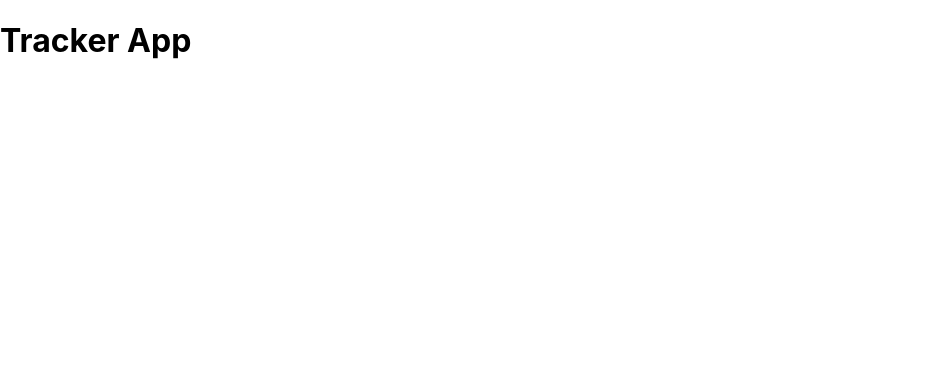
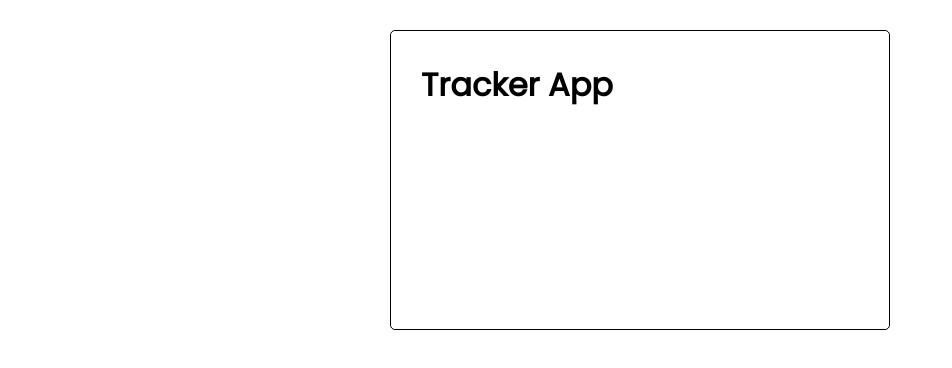
Before and after one commit to nomadkode/nomad-shopping-cart, a React (Create React App) app: page / in a window 1280 px wide. Shown: the top 368 px of the page, without its empty margins (0-952 px from the left). Built offline with nearby package versions, Linux system fonts and the light colour scheme.

Commit message:
add index.css

```diff
--- a/src/components/Header.js
+++ b/src/components/Header.js
@@ -1,9 +1,25 @@
-const Header = () => {
+import PropTypes from 'prop-types';
+
+const Header = ({ title }) => {
   return (
     <header>
-      <h1>Tracker App</h1>
+      <h1>{title}</h1>
     </header>
   );
 };
 
+Header.defaultProps = {
+  title: 'Tracker App',
+};
+
+Header.propTypes = {
+  title: PropTypes.string,
+};
+
+// CSS in JS
+// const headingStyle = {
+//   color: 'red',
+//   backgroundColor: 'black',
+// };
+
 export default Header;
--- a/src/index.css
+++ b/src/index.css
@@ -1,13 +1,112 @@
-body {
+@import url('https://fonts.googleapis.com/css2?family=Poppins:wght@300;400&display=swap');
+
+* {
+  box-sizing: border-box;
   margin: 0;
-  font-family: -apple-system, BlinkMacSystemFont, 'Segoe UI', 'Roboto', 'Oxygen',
-    'Ubuntu', 'Cantarell', 'Fira Sans', 'Droid Sans', 'Helvetica Neue',
-    sans-serif;
-  -webkit-font-smoothing: antialiased;
-  -moz-osx-font-smoothing: grayscale;
+  padding: 0;
 }
 
-code {
-  font-family: source-code-pro, Menlo, Monaco, Consolas, 'Courier New',
-    monospace;
+body {
+  font-family: 'Poppins', sans-serif;
 }
+
+.container {
+  max-width: 500px;
+  margin: 30px auto;
+  overflow: auto;
+  min-height: 300px;
+  border: 1px solid black;
+  padding: 30px;
+  border-radius: 5px;
+}
+
+.header {
+  display: flex;
+  justify-content: space-between;
+  align-items: center;
+  margin-bottom: 20px;
+}
+
+.btn {
+  display: inline-block;
+  background: #000;
+  color: #fff;
+  border: none;
+  padding: 10px 20px;
+  margin: 5px;
+  border-radius: 5px;
+  cursor: pointer;
+  text-decoration: none;
+  font-size: 15px;
+  font-family: inherit;
+}
+
+btn:focus {
+  outline: none;
+}
+
+btn:active {
+  transform: scale(0.98);
+}
+
+.btn-block {
+  display: block;
+  width: 100%;
+}
+
+.event {
+  background: #f4f4f4;
+  margin: 5px;
+  padding: 10px 20px;
+  cursor: pointer;
+}
+
+.event.reminder {
+  border-left: 5px solid green;
+}
+
+.event h3 {
+  display: flex;
+  align-items: center;
+  justify-content: space-between;
+}
+
+.add-form {
+  margin-bottom: 40px;
+}
+
+.form-control {
+  margin: 20px 0;
+}
+
+.form-control label {
+  display: block;
+}
+
+.form-control input {
+  width: 100%;
+  height: 40px;
+  margin: 5px;
+  padding: 3px 7px;
+  font-size: 17px;
+}
+
+.form-control-check {
+  display: flex;
+  align-items: center;
+  justify-content: space-between;
+}
+
+.form-control-check label {
+  flex: 1;
+}
+
+.form-control-check input {
+  flex: 2;
+  height: 20px;
+}
+
+footer {
+  margin-top: 30px;
+  text-align: center;
+}
```
Also changed, not shown: 1 other file (tests, documents, lock files or other folders).
